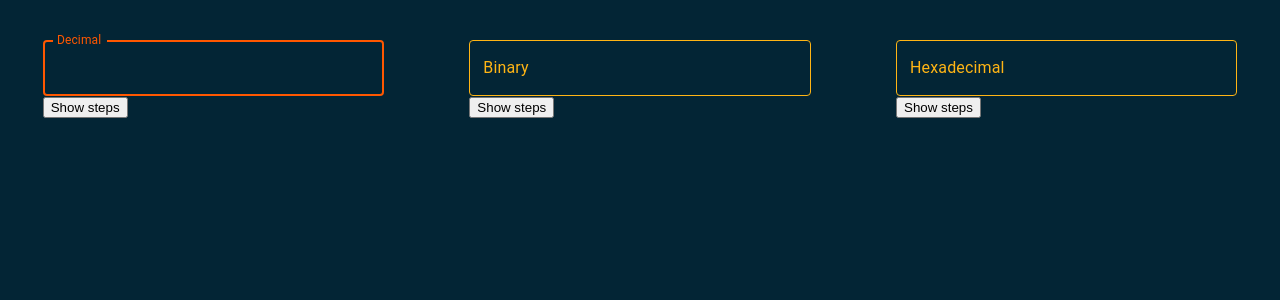
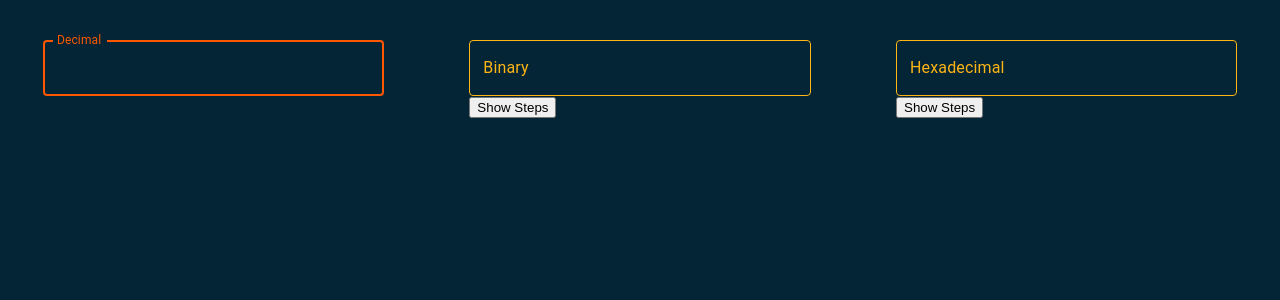
Before and after one commit to cadellsingh/converter, a React (Create React App) app: page / in a window 1280 px wide. Both pictures are taken after a click on the element 213 px from the left and 68 px from the top of the page. Shown: the top 300 px of the page. Built offline with nearby package versions, Linux system fonts and the light colour scheme.

Commit message:
added "show steps" onClick

```diff
--- a/src/App.js
+++ b/src/App.js
@@ -19,9 +19,9 @@ const App = () => {
   });
 
   const [clickedOn, setClickedOn] = useState({
-    decimal: false,
-    binary: false,
-    hexadecimal: false,
+    decimal: true,
+    binary: true,
+    hexadecimal: true,
   });
 
   const handleOnChange = (event) => {
@@ -38,9 +38,14 @@ const App = () => {
 
     setClickedOn({
       ...clickedOn,
-      [name]: !clickedOn,
+      decimal: false,
+      binary: false,
+      hexadecimal: false,
+      [name]: true,
     });
   };
+
+  console.log(clickedOn);
 
   const decimalConversion = (decimal) => {
     setInput({
@@ -69,12 +74,16 @@ const App = () => {
     });
   };
 
+  // if decimal is clicked on
+  // show "show steps" for binary & hexadecimal
+
   return (
     <div>
       <NumberSystemRow
         input={input}
         handleOnChange={handleOnChange}
         handleOnClick={handleOnClick}
+        clickedOn={clickedOn}
       />
 
       {/*<DecimalCalculation decimal={input.decimal} />*/}
--- a/src/NumberSystem.js
+++ b/src/NumberSystem.js
@@ -40,12 +40,19 @@ const NumberSystem = ({
   handleOnChange,
   valid,
   handleOnClick,
+  clickedOn,
 }) => {
   const capitalize = (string) => {
     return string.charAt(0).toUpperCase() + string.slice(1);
   };
 
+  const displayButton = () => {
+    return !clickedOn ? <button>Show Steps</button> : null;
+  };
+
   const classes = useStyles();
+
+  // prob put validation in here
 
   return (
     <div>
@@ -60,7 +67,7 @@ const NumberSystem = ({
         className={classes.root}
       />
 
-      <button>Show steps</button>
+      {displayButton()}
     </div>
   );
 };
--- a/src/NumberSystemRow.js
+++ b/src/NumberSystemRow.js
@@ -6,7 +6,12 @@ import {
   hexadecimalValidation,
 } from "./utils/validation";
 
-const NumberSystemRow = ({ input, handleOnChange, handleOnClick }) => {
+const NumberSystemRow = ({
+  input,
+  handleOnChange,
+  handleOnClick,
+  clickedOn,
+}) => {
   return (
     <div className="number-system-grid">
       <div className="grid-item">
@@ -16,6 +21,7 @@ const NumberSystemRow = ({ input, handleOnChange, handleOnClick }) => {
           handleOnChange={handleOnChange}
           handleOnClick={handleOnClick}
           valid={decimalValidation(input.decimal)}
+          clickedOn={clickedOn.decimal}
         />
       </div>
 
@@ -26,6 +32,7 @@ const NumberSystemRow = ({ input, handleOnChange, handleOnClick }) => {
           handleOnChange={handleOnChange}
           handleOnClick={handleOnClick}
           valid={binaryValidation(input.binary)}
+          clickedOn={clickedOn.binary}
         />
       </div>
 
@@ -36,6 +43,7 @@ const NumberSystemRow = ({ input, handleOnChange, handleOnClick }) => {
           handleOnChange={handleOnChange}
           handleOnClick={handleOnClick}
           valid={hexadecimalValidation(input.hexadecimal)}
+          clickedOn={clickedOn.hexadecimal}
         />
       </div>
     </div>
```
